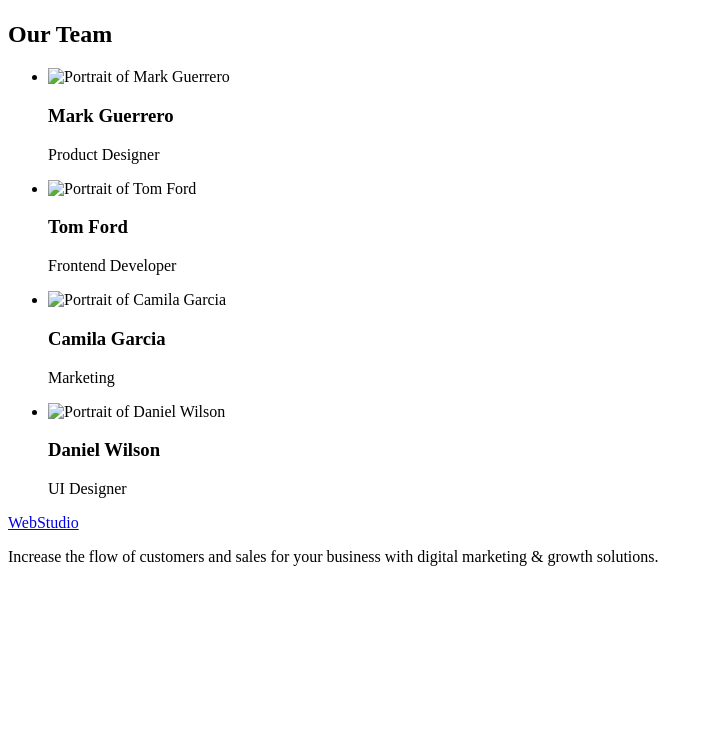
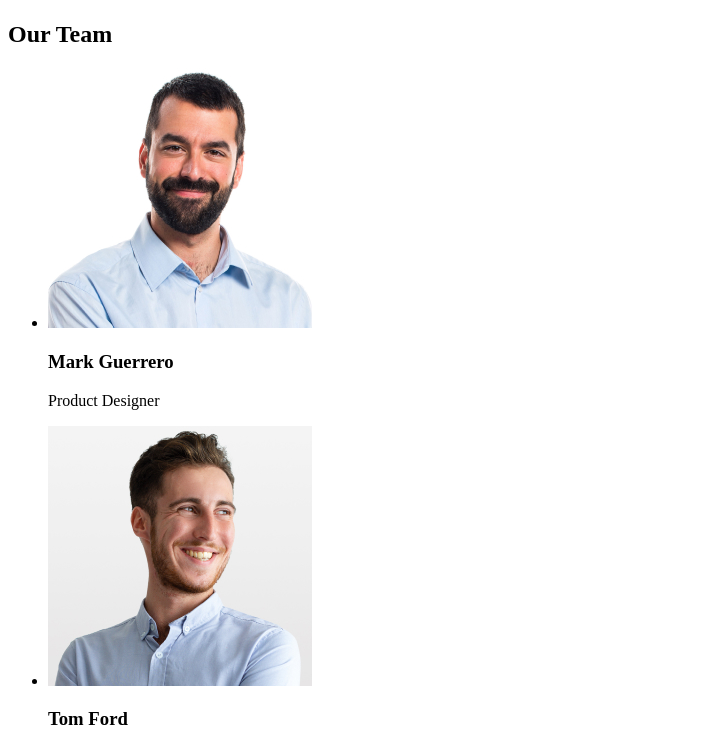
Before and after one commit to polovayasofiya/goit-markup-hw-01, a plain HTML site: page index.html in a window 1280 px wide. Shown: the part 1523-2260 px from the top of the page, without its empty margins (0-713 px from the left). Before the commit the page ends 2105 px from the top, so only its background shows below. Drawn offline with Linux system fonts and the light colour scheme.

Commit message:
change images

```diff
--- a/index.html
+++ b/index.html
@@ -98,7 +98,7 @@
         <ul>
           <li>
             <img
-              src="./img4.jpg"
+              src="./images/img4.jpg"
               alt="Portrait of Mark Guerrero"
               width="264"
               height="260"
@@ -109,7 +109,7 @@
           </li>
           <li>
             <img
-              src="./img5.jpg"
+              src="./images/img5.jpg"
               alt="Portrait of Tom Ford"
               width="264"
               height="260"
@@ -119,7 +119,7 @@
           </li>
           <li>
             <img
-              src="./img6.jpg"
+              src="./images/img6.jpg"
               alt="Portrait of Camila Garcia"
               width="264"
               height="260"
@@ -129,7 +129,7 @@
           </li>
           <li>
             <img
-              src="./img7.jpg"
+              src="./images/img7.jpg"
               alt="Portrait of Daniel Wilson"
               width="264"
               height="260"
```
